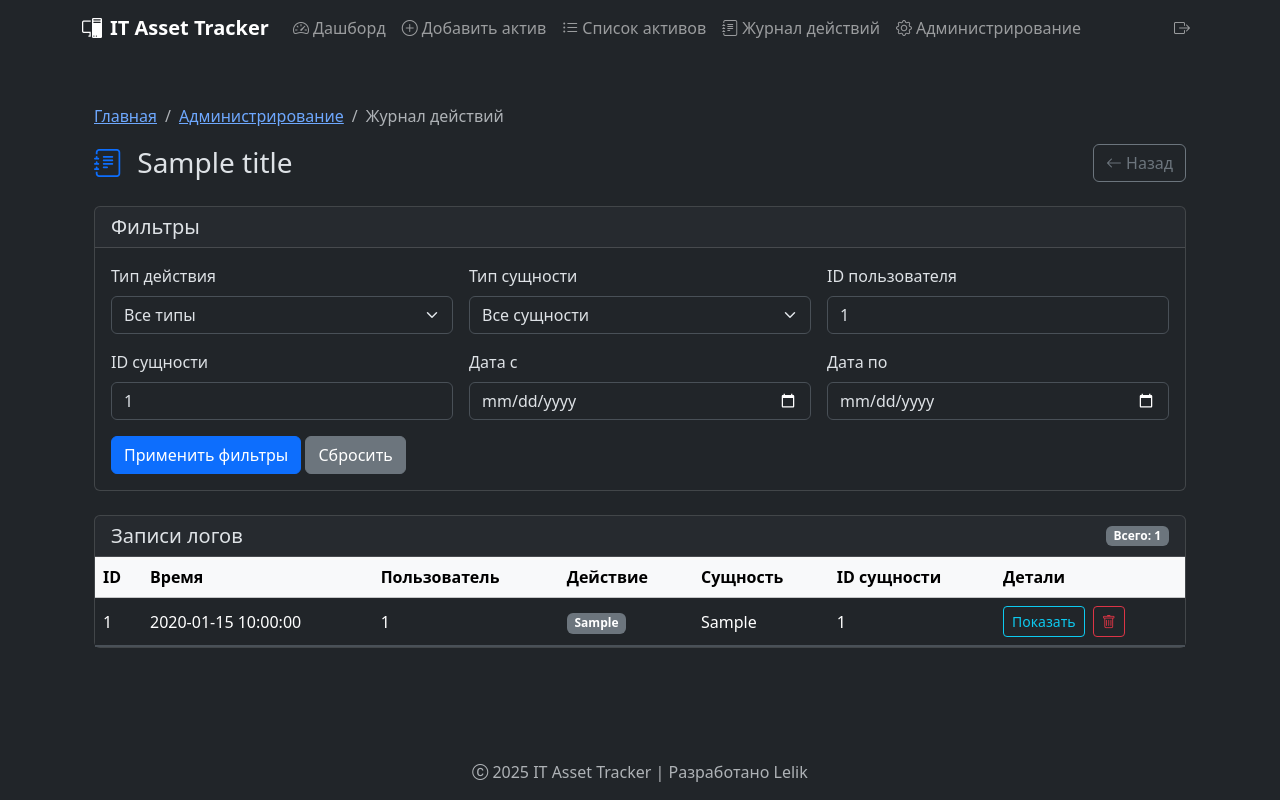
After one commit to LelikTrue/ITBase-, a FastAPI app: template templates/admin/action_logs.html in a window 1280 px wide. The commit adds this page. Run offline with FastAPI, Linux system fonts and the light colour scheme; the template is opened without the code that fills it: most values are stand-ins (such as "Sample title", 1, 10 or a date in 2020); parts of the project's set-up code (start-up, migrations or seed data) failed here and were passed over.

Commit message:
feat: лучшено форматирование деталей в журнале действий
несены изменения для улучшения читаемости журнала действий, в частности для записей о создании и удалении сущностей.

лючевые изменения:
- app/templating.py:
  - обавлена новая функция-фильтр format_delete_data.
  - одифицирована функция format_create_data для большей наглядности.
  - овый фильтр зарегистрирован в окружении Jinja2.

- templates/admin/action_logs.html:
  - обавлено использование нового фильтра для логов удаления.

```diff
--- /dev/null
+++ b/templates/admin/action_logs.html
@@ -0,0 +1,231 @@
+{% extends "base.html" %}
+
+{% block title %}{{ title }}{% endblock %}
+
+{% block head_extra %}
+<link rel="stylesheet" href="https://cdn.jsdelivr.net/npm/bootstrap-icons@1.11.1/font/bootstrap-icons.css">
+<style>
+    .details-card-body {
+        background-color: #212529; /* Темный фон, как в IDE */
+        color: #e9ecef;           /* Светлый основной текст */
+        font-family: monospace;
+        white-space: pre-wrap;
+        word-break: break-all;
+        border-radius: .25rem;     /* Небольшое скругление для вложенного блока */
+    }
+    .details-card-body pre {
+        margin: 0;
+        padding: 0;
+        background-color: transparent;
+        border: none;
+        color: inherit; /* Наследуем светлый цвет текста */
+    }
+</style>
+{% endblock %}
+
+{% block content %}
+<div class="container mt-4">
+    <!-- Breadcrumb -->
+    <nav aria-label="breadcrumb">
+        <ol class="breadcrumb">
+            <li class="breadcrumb-item"><a href="{{ url_for('dashboard') }}">Главная</a></li>
+            <li class="breadcrumb-item"><a href="{{ url_for('admin_dashboard') }}">Администрирование</a></li>
+            <li class="breadcrumb-item active" aria-current="page">Журнал действий</li>
+        </ol>
+    </nav>
+
+    <!-- Заголовок -->
+    <div class="d-flex justify-content-between align-items-center mb-4">
+        <h1 class="h3 mb-0">
+            <i class="bi bi-journal-text text-primary me-2"></i>
+            {{ title }}
+        </h1>
+        <div>
+            <a href="{{ url_for('admin_dashboard') }}" class="btn btn-outline-secondary">
+                <i class="bi bi-arrow-left"></i> Назад
+            </a>
+        </div>
+    </div>
+
+    <!-- Уведомления об ошибках -->
+    {% if error %}
+    <div class="alert alert-danger">
+        <i class="bi bi-exclamation-triangle-fill me-2"></i>
+        {{ error }}
+    </div>
+    {% endif %}
+
+    <div class="card mb-4">
+        <div class="card-header">
+            <h5 class="mb-0">Фильтры</h5>
+        </div>
+        <div class="card-body">
+            <form method="get" class="row g-3" id="actionLogsForm">
+                <div class="col-md-4">
+                    <label for="action_type" class="form-label">Тип действия</label>
+                    <select class="form-select" id="action_type" name="action_type">
+                        <option value="">Все типы</option>
+                        {% for at in action_types %}
+                        <option value="{{ at }}" {% if filters and filters.action_type == at %}selected{% endif %}>{{ at }}</option>
+                        {% endfor %}
+                    </select>
+                </div>
+                <div class="col-md-4">
+                    <label for="entity_type" class="form-label">Тип сущности</label>
+                    <select class="form-select" id="entity_type" name="entity_type">
+                        <option value="">Все сущности</option>
+                        {% for et in entity_types %}
+                        <option value="{{ et }}" {% if filters and filters.entity_type == et %}selected{% endif %}>{{ et }}</option>
+                        {% endfor %}
+                    </select>
+                </div>
+                <div class="col-md-4">
+                    <label for="user_id" class="form-label">ID пользователя</label>
+                    <input type="number" class="form-control" id="user_id" name="user_id"
+                           value="{{ filters.user_id if filters and filters.user_id is not none else '' }}"
+                           placeholder="ID пользователя">
+                </div>
+                <div class="col-md-4">
+                    <label for="entity_id" class="form-label">ID сущности</label>
+                    <input type="number" class="form-control" id="entity_id" name="entity_id"
+                           value="{{ filters.entity_id if filters and filters.entity_id is not none else '' }}"
+                           placeholder="ID сущности">
+                </div>
+                <div class="col-md-4">
+                    <label for="start_date" class="form-label">Дата с</label>
+                    <input type="date" class="form-control" id="start_date" name="start_date"
+                           value="{{ filters.start_date if filters and filters.start_date else '' }}">
+                </div>
+                <div class="col-md-4">
+                    <label for="end_date" class="form-label">Дата по</label>
+                    <input type="date" class="form-control" id="end_date" name="end_date"
+                           value="{{ filters.end_date if filters and filters.end_date else '' }}">
+                </div>
+                <div class="col-12">
+                    <button type="submit" class="btn btn-primary">Применить фильтры</button>
+                    <a href="{{ url_for('view_action_logs_page') }}" class="btn btn-secondary">Сбросить</a>
+                </div>
+            </form>
+        </div>
+    </div>
+
+    <!-- Основной контент -->
+    <div class="row">
+        <div class="col-12">
+            <div class="card">
+                <div class="card-header d-flex justify-content-between align-items-center">
+                    <h5 class="mb-0">Записи логов</h5>
+                    <span class="badge bg-secondary">Всего: {{ logs|length }}</span>
+                </div>
+                <div class="table-responsive">
+                    <table class="table table-hover mb-0 align-middle" id="logsTable">
+                        <thead class="table-light">
+                            <tr>
+                                <th>ID</th>
+                                <th>Время</th>
+                                <th>Пользователь</th>
+                                <th>Действие</th>
+                                <th>Сущность</th>
+                                <th>ID сущности</th>
+                                <th>Детали</th>
+                            </tr>
+                        </thead>
+                        <tbody>
+                            {% for log in logs %}
+                            <tr>
+                                <td>{{ log.id }}</td>
+                                <td>{{ log.timestamp.strftime('%Y-%m-%d %H:%M:%S') }}</td>
+                                <td>{% if log.user_id %}{{ log.user_id }}{% else %}-{% endif %}</td>
+                                <td>
+                                    {% if log.action_type == 'create' %}
+                                        <span class="badge bg-success">Создание</span>
+                                    {% elif log.action_type == 'update' %}
+                                        <span class="badge bg-primary">Обновление</span>
+                                    {% elif log.action_type == 'delete' %}
+                                        <span class="badge bg-danger">Удаление</span>
+                                    {% else %}
+                                        <span class="badge bg-secondary">{{ log.action_type }}</span>
+                                    {% endif %}
+                                </td>
+                                <td>{{ log.entity_type or '-' }}</td>
+                                <td>{% if log.entity_id %}{{ log.entity_id }}{% else %}-{% endif %}</td>
+                                <td>
+                                    <div class="d-flex gap-2">
+                                        {% if log.details %}
+                                            <button class="btn btn-sm btn-outline-info" type="button"
+                                                    data-bs-toggle="collapse"
+                                                    data-bs-target="#details-{{ log.id }}"
+                                                    aria-expanded="false"
+                                                    aria-controls="details-{{ log.id }}">
+                                                Показать
+                                            </button>
+                                        {% else %}
+                                            <span class="text-muted">-</span>
+                                        {% endif %}
+
+                                        <button class="btn btn-sm btn-outline-danger delete-log"
+                                                type="button"
+                                                data-log-id="{{ log.id }}"
+                                                title="Удалить запись">
+                                            <i class="bi bi-trash"></i>
+                                        </button>
+                                    </div>
+                                </td>
+                            </tr>
+                            {% if log.details %}
+                            <!-- Отдельная строка для деталей, которая будет показана/скрыта -->
+                            <tr class="collapse-row">
+                                <td colspan="7" class="p-0" style="border-top: none;">
+                                    <div class="collapse" id="details-{{ log.id }}">
+                                        <div class="details-card-body p-3">
+                                            {% if log.action_type == 'update' and log.details and log.details.diff is defined %}
+                                                {{ log.details|format_diff|safe }}
+                                            {% elif log.action_type == 'create' %}
+                                                {{ log.details|format_create_data|safe }}
+                                            {% else %}
+                                                {{ log.details|to_pretty_json|safe }}
+                                            {% endif %}
+                                        </div>
+                                    </div>
+                                </td>
+                            </tr>
+                            {% endif %}
+                            {% else %}
+                            <tr>
+                                <td colspan="7" class="text-center">Нет записей, соответствующих выбранным фильтрам</td>
+                            </tr>
+                            {% endfor %}
+                        </tbody>
+                    </table>
+                </div>
+            </div>
+        </div>
+    </div>
+
+    <!-- Модальное окно подтверждения удаления -->
+    <div class="modal fade" id="deleteConfirmModal" tabindex="-1" aria-labelledby="deleteConfirmModalLabel" aria-hidden="true">
+        <div class="modal-dialog">
+            <div class="modal-content">
+                <div class="modal-header">
+                    <h5 class="modal-title" id="deleteConfirmModalLabel">Подтверждение удаления</h5>
+                    <button type="button" class="btn-close" data-bs-dismiss="modal" aria-label="Close"></button>
+                </div>
+                <div class="modal-body">
+                    Вы уверены, что хотите удалить эту запись лога? Это действие нельзя отменить.
+                </div>
+                <div class="modal-footer">
+                    <button type="button" class="btn btn-secondary" data-bs-dismiss="modal">Отмена</button>
+                    <button type="button" class="btn btn-danger" id="confirmDeleteBtn">Удалить</button>
+                </div>
+            </div>
+        </div>
+    </div>
+</div>
+{% endblock %}
+
+{% block scripts %}
+<script src="{{ url_for('static', path='js/notifications.js') }}"></script>
+<script src="{{ url_for('static', path='js/form_utils.js') }}"></script>
+<!-- Подключаем скрипт, специфичный для этой страницы -->
+<script src="{{ url_for('static', path='js/action_logs.js') }}"></script>
+{% endblock %}
--- a/templates/admin/asset_types.html
+++ b/templates/admin/asset_types.html
@@ -78,7 +78,7 @@
         </div>
         <div class="card-body p-0">
             <div class="table-responsive">
-                <table class="table table-hover mb-0" id="assetTypesTable">
+                <table class="table table-hover mb-0" id="itemsTable">
                     <thead class="table-light">
                         <tr>
                             <th style="width: 50px;">#</th>
```
Also changed, not shown: app/templating.py (+54 -138 lines).
